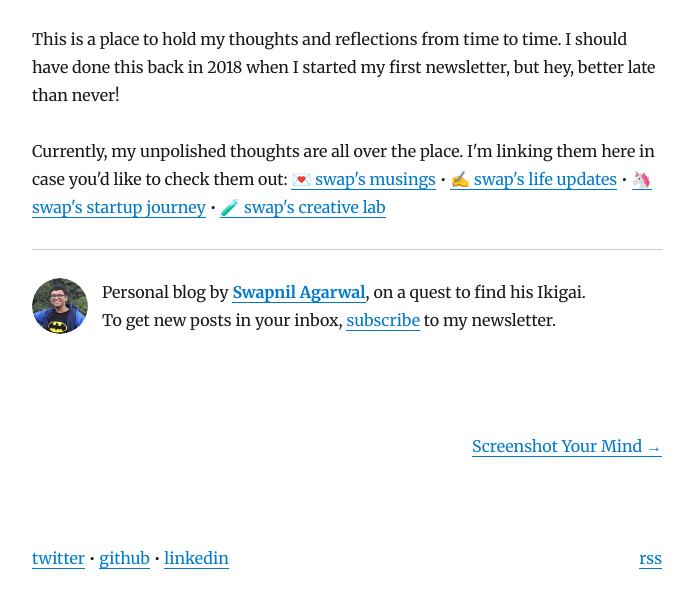
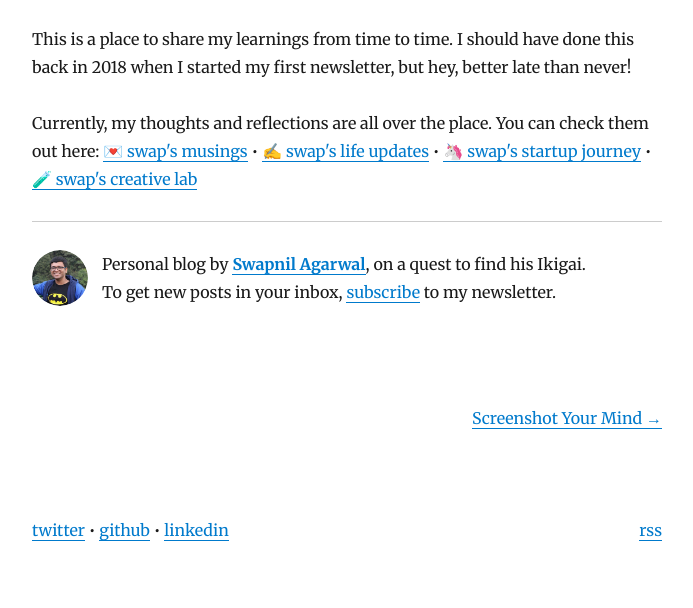
Before and after one commit to swapagarwal/writes, a Gatsby site: page /hello-world/ in a window 1280 px wide. Shown: the part 198-806 px from the top of the page, without its empty margins (293-986 px from the left). Built offline with nearby package versions, Linux system fonts and the light colour scheme; Gatsby itself is replaced by a stand-in of ours; some packages are replaced by stand-ins of ours.

Commit message:
update hello world

```diff
--- a/content/blog/hello-world/index.md
+++ b/content/blog/hello-world/index.md
@@ -4,10 +4,10 @@ date: "2020-06-27T00:00:00.000Z"
 description: "Contains links to my old newsletters"
 ---
 
-This is a place to hold my thoughts and reflections from time to time.
+This is a place to share my learnings from time to time.
 I should have done this back in 2018 when I started my first newsletter, but hey, better late than never!
 
-Currently, my unpolished thoughts are all over the place. I'm linking them here in case you'd like to check them out:
+Currently, my thoughts and reflections are all over the place. You can check them out here:
 [💌 swap's musings](https://buttondown.email/swap) &bull;
 [✍️ swap's life updates](https://tinyletter.com/swap) &bull;
 [🦄 swap's startup journey](https://www.getrevue.co/profile/swap) &bull;
```
